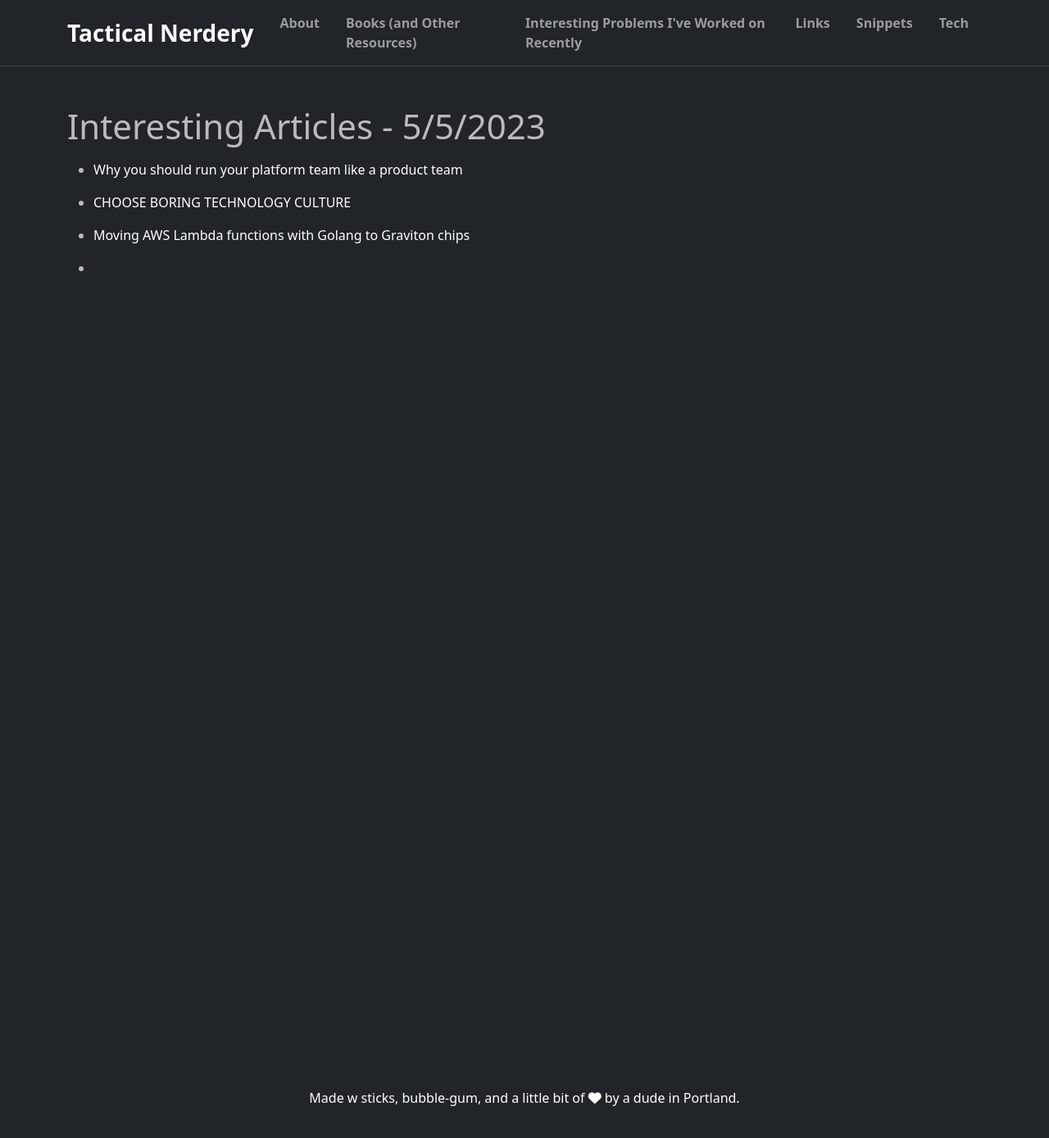
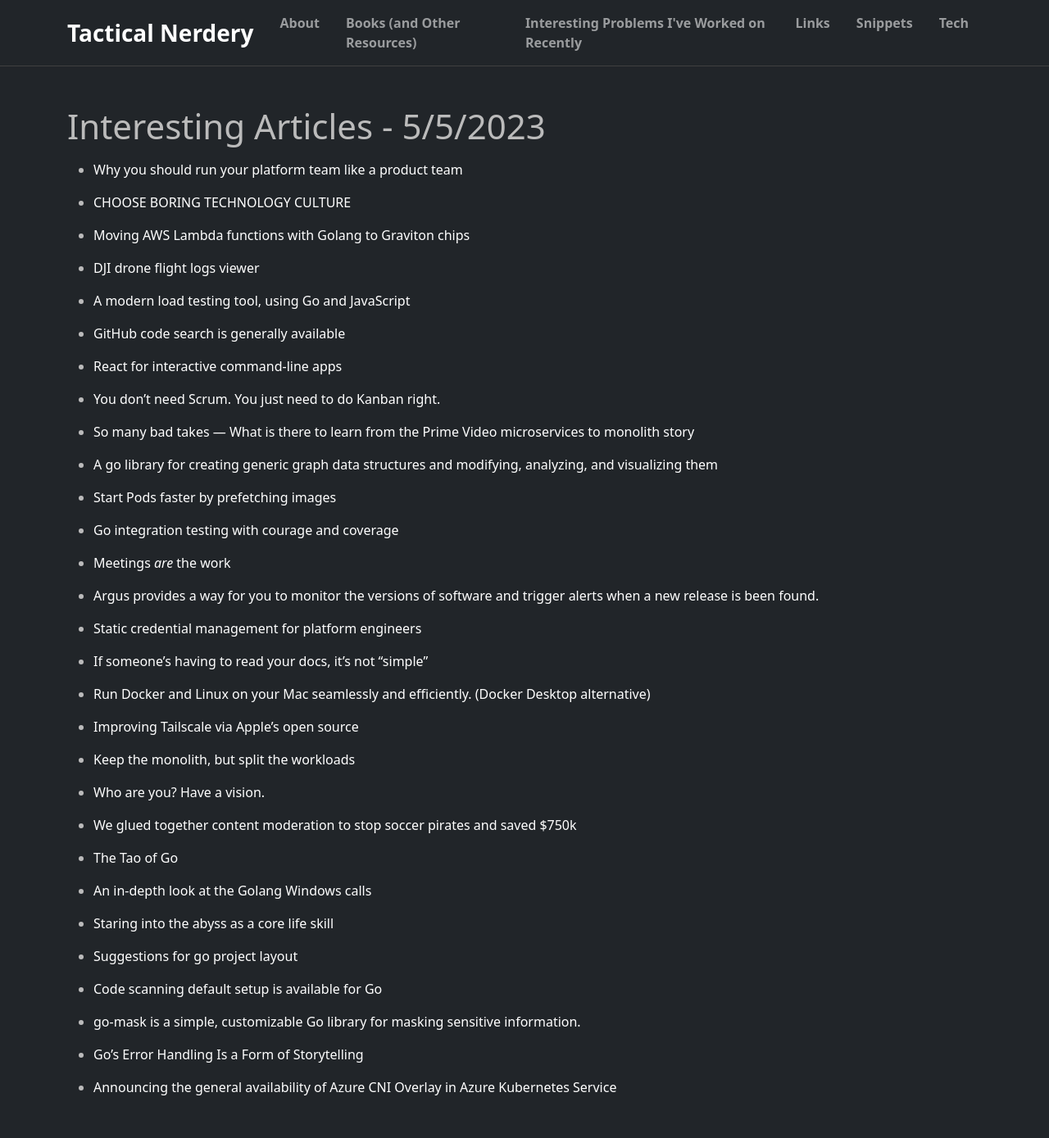
Before and after one commit to rayterrill/tacticalnerdery.com.old, a Jekyll site: the page built from _posts/2023-5-5-interesting-articles.md, in a window 1280 px wide and 1400 px high. Shown: the top 1389 px of the window at 82% size. Built offline with Jekyll 4.4.1, drawn with Linux system fonts in a browser that asks for light colours; nearby versions of some CDN libraries.

Commit message:
Update 2023-5-5-interesting-articles.md

```diff
--- a/_posts/2023-5-5-interesting-articles.md
+++ b/_posts/2023-5-5-interesting-articles.md
@@ -9,4 +9,54 @@ categories: tech
 
 * [Moving AWS Lambda functions with Golang to Graviton chips](https://medium.com/@spei/moving-aws-lambda-functions-with-golang-on-graviton-based-chips-1996f794b82e)
 
-* []()
+* [DJI drone flight logs viewer](https://www.flightreader.com/)
+
+* [A modern load testing tool, using Go and JavaScript](https://github.com/grafana/k6)
+
+* [GitHub code search is generally available](https://github.blog/2023-05-08-github-code-search-is-generally-available/)
+
+* [React for interactive command-line apps](https://github.com/vadimdemedes/ink)
+
+* [You don't need Scrum. You just need to do Kanban right.](https://lucasfcosta.com/2022/10/02/scrum-versus-kanban.html)
+
+* [So many bad takes — What is there to learn from the Prime Video microservices to monolith story](https://adrianco.medium.com/so-many-bad-takes-what-is-there-to-learn-from-the-prime-video-microservices-to-monolith-story-4bd0970423d4)
+
+* [A go library for creating generic graph data structures and modifying, analyzing, and visualizing them](https://github.com/dominikbraun/graph)
+
+* [Start Pods faster by prefetching images](https://aws.amazon.com/blogs/containers/start-pods-faster-by-prefetching-images/)
+
+* [Go integration testing with courage and coverage](https://evilmartians.com/chronicles/go-integration-testing-with-courage-and-coverage)
+
+* [Meetings *are* the work](https://medium.com/@ElizAyer/meetings-are-the-work-9e429dde6aa3)
+
+* [Argus provides a way for you to monitor the versions of software and trigger alerts when a new release is been found.](https://release-argus.io/)
+
+* [Static credential management for platform engineers](https://circleci.com/blog/static-credential-management-for-platform-engineers/)
+
+* [If someone’s having to read your docs, it’s not “simple”](https://justsimply.dev/)
+
+* [Run Docker and Linux on your Mac seamlessly and efficiently. (Docker Desktop alternative)](https://orbstack.dev/)
+
+* [Improving Tailscale via Apple’s open source](https://tailscale.dev/blog/darwin-spelunking)
+
+* [Keep the monolith, but split the workloads](https://incident.io/blog/monolith)
+
+* [Who are you? Have a vision.](https://medium.com/pearcec/who-are-you-have-a-vision-2a5aedfadab2)
+
+* [We glued together content moderation to stop soccer pirates and saved $750k](https://www.mux.com/blog/how-content-moderation-rescued-750k-in-unpaid-invoices-from-soccer-pirates)
+
+* [The Tao of Go](https://bitfieldconsulting.com/golang/tao-of-go)
+
+* [An in-depth look at the Golang Windows calls](https://leandrofroes.github.io/posts/An-in-depth-look-at-Golang-Windows-calls/)
+
+* [Staring into the abyss as a core life skill](https://www.benkuhn.net/abyss/)
+
+* [Suggestions for go project layout](https://gist.github.com/candlerb/3cb11576b2d73800b58f3b548dc2ba4a)
+
+* [Code scanning default setup is available for Go](https://github.blog/changelog/2023-04-12-code-scanning-default-setup-is-available-for-go/)
+
+* [go-mask is a simple, customizable Go library for masking sensitive information.](https://github.com/showa-93/go-mask)
+
+* [Go's Error Handling Is a Form of Storytelling](https://preslav.me/2023/04/14/golang-error-handling-is-a-form-of-storytelling/)
+
+* [Announcing the general availability of Azure CNI Overlay in Azure Kubernetes Service](https://azure.microsoft.com/en-us/blog/announcing-the-general-availability-of-azure-cni-overlay-in-azure-kubernetes-service/)
```
